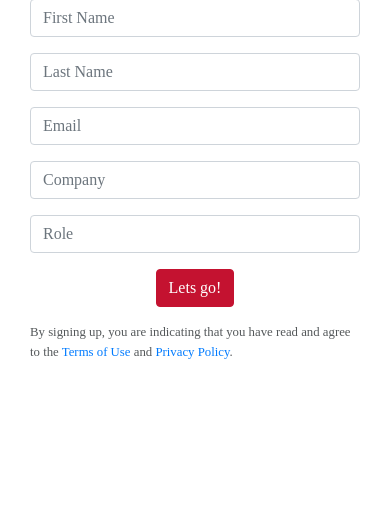
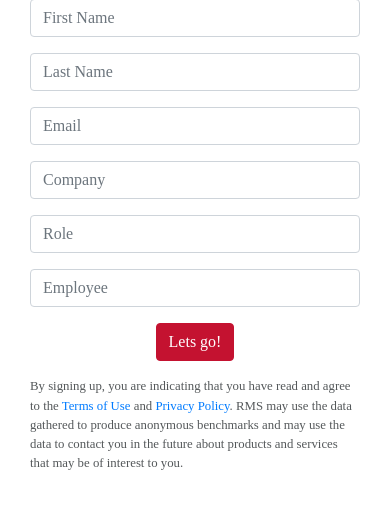
Before and after one commit to anishpatelwork/RiskCompass, a Django app: page /userdetails in a window 390 px wide. Shown: the part 281-790 px from the top of the page. Run offline with Django 3.2, Linux system fonts and the light colour scheme; some libraries are stand-ins or nearby versions.

Commit message:
Changed the rating view, more compressed. Changed the chart sizes a bit. Changed the tick labels for the maturity chart. Added the links for the terms of use and privacy with added text. Fixed that the rating can't be saved 2x. Added debug = false as it's the production setting that we should have.

```diff
--- a/compass/forms.py
+++ b/compass/forms.py
@@ -4,7 +4,7 @@
 class UserDetailForm(forms.ModelForm):
     class Meta:
         model = UserDetails
-        fields = ('first_name', 'last_name', 'email', 'company', 'role')
+        fields = ('first_name', 'last_name', 'email', 'company', 'role','employee')
 
     def __init__(self, *args, **kwargs):
         super(UserDetailForm, self).__init__(*args, **kwargs)
@@ -30,6 +30,10 @@
             'class': 'form-control my-input',
             'name': 'Role',
             'placeholder': 'Role'}
+        self.fields['employee'].widget.attrs = {
+            'class': 'form-control my-input',
+            'name': 'Employee',
+            'placeholder': 'Employee'}
 
 
 class AnswerChoiceForm(forms.ModelForm):
--- a/compass/models.py
+++ b/compass/models.py
@@ -44,6 +44,7 @@
     email = models.EmailField(unique=True)
     company = models.CharField(max_length=100)
     role = models.CharField(max_length=100)
+    employee = models.CharField(max_length=100)
 
     def __str__(self):
         return ("%s %s" %(self.last_name, self.email))
--- a/compass/static/site.css
+++ b/compass/static/site.css
@@ -74,10 +74,11 @@
     width:50% !important;
     display:inline-block;
 }
+
 .slider {
   -webkit-appearance: none;
   appearance: none;
-  width: 100%;
+  width: 60%;
   height: 25px;
   background: #D3D3D3;
   outline: none;
@@ -124,11 +125,6 @@
   margin: 0 0 20px 0;
 }
 
-.headers-slider {
-    padding-top:30px;
-    padding-bottom: 10px;
-}
-
 
 textarea{
   border-color: #cfcfcf;
@@ -166,6 +162,7 @@
      margin-right: 7px;
      outline: none;
 }
+
 .form-radio:checked::before
 {
      position: absolute;
@@ -175,14 +172,17 @@
      content: '\02143';
      transform: rotate(40deg);
 }
+
 .form-radio:hover
 {
      background-color: #f7f7f7;
 }
+
 .form-radio:checked
 {
      background-color: #f1f1f1;
 }
+
 label
 {
      font: 15px/1.7 'Open Sans', sans-serif;
@@ -192,6 +192,24 @@
      cursor: pointer;
 }
 
+@media (max-width: 800px) {
+    .row {
+        display: block;
+    }
+    p {
+        margin-bottom: 2px;
+    }
+    section {
+        width:100%;
+    }
+}
+
+@media (max-width: 1024px) {
+
+    section {
+        width:83%;
+    }
+}
 
 .material-icons.md-18 { font-size: 18px; }
 .material-icons.md-24 { font-size: 24px; }
--- a/compass/templates/question.html
+++ b/compass/templates/question.html
@@ -50,7 +50,6 @@
                     <a href="{{question_back}}">
                         <input type="button" class="btn btn-primary send-button tx-tfm" id="backButton" style="float:left;" value="Previous" />
                     </a>
-
             {% endif %}
 
             <button type="submit" class="btn btn-primary send-button tx-tfm" style="float:right;">Next</button>
--- a/compass/templates/userdetails.html
+++ b/compass/templates/userdetails.html
@@ -31,7 +31,7 @@
                    <button type="submit" class=" btn btn-primary send-button tx-tfm">Lets go!</button>
                 </div>
 
-                <p class="small mt-3">By signing up, you are indicating that you have read and agree to the <a href="#" class="ps-hero__content__link">Terms of Use</a> and <a href="#">Privacy Policy</a>.
+                <p class="small mt-3">By signing up, you are indicating that you have read and agree to the <a href="https://www.rms.com/legal#Terms-of-Use" class="ps-hero__content__link">Terms of Use</a> and <a href="https://www.rms.com/legal#Privacy-Policy">Privacy Policy</a>. RMS may use the data gathered to produce anonymous benchmarks and may use the data to contact you in the future about products and services that may be of interest to you.
                 </p>
              </form>
           </div>
--- a/compass/views.py
+++ b/compass/views.py
@@ -2,6 +2,7 @@
 from compass.models import Results, Answer, Question_choice, Question, Business_Priority, Category
 from compass.forms import UserDetailForm, AnswerChoiceForm
 import pandas as pd
+import json
 
 all_Questions = Question.objects.all()
 
@@ -28,7 +29,7 @@
             userdetails.role = form.cleaned_data['role']
             userdetails.save()
             new_rmb(request, userdetails)
-            return redirect(f'/question/1')
+            return redirect(f'/rating')
         else:
             return render(request, 'userdetails.html', {'form': form, 'errors': form.errors})
 
@@ -64,7 +65,7 @@
             answer_choice.save()
             request.session['last_question'] = question_id
             if (next_question_id > last_question_id):
-                return redirect(f'/rating')
+                return redirect(f'/results')
             else:
                 return redirect(f'/question/{next_question_id}')
 
@@ -84,23 +85,23 @@
     rmb_id = request.session['rmb_id']
     rmb = Results.objects.get(id=rmb_id)
     choices = Question_choice.objects.filter(question_choice=rmb)
-    # scores = {}
     answer_array = []
     for c in choices:
         question = Question.objects.get(id = c.question_id)
-        # print(question.category)
         answer = Answer.objects.get(description = c.answer)
         answer_array.append({question.category.categoryName: answer.score})
     df = pd.DataFrame(answer_array)
     labels = list(df)
     data = list(df.mean())
+    tick_label = json.dumps(labels)
+    priorities = Business_Priority.objects.filter(results = rmb)
 
-    priorities = Business_Priority.objects.filter(results = rmb)
     materialityData = []
     for priority in priorities:
         materiality = float(priority.score)
         materialityData.append(materiality)
-    return render(request, 'results.html', {'maturity': data, 'materiality':materialityData, 'labels': labels})
+
+    return render(request, 'results.html', {'maturity': data, 'materiality':materialityData, 'labels': labels, 'tick_label': tick_label})
 
 
 def rating(request):
@@ -109,15 +110,17 @@
     rmb_ = Results.objects.get(id=rmb_id)
     categories = list(Category.objects.values_list('categoryName', flat=True))
     if request.method == "POST":
-        # loop over all the categories and pull out the results and create business prioirty objects
-        if Business_Priority.objects.filter(results=rmb_).exists():
-            print("Priorities already exist")
-
+        # loop over all the categories and pull out the results and create business priority objects
         for category in categories:
             score = request.POST.get(category)
             actualCategory = Category.objects.get(categoryName = category)
-            business_priority = Business_Priority(category = actualCategory, score = score, results = rmb_)
-            business_priority.save()
-        return redirect(f'/results')
+            if Business_Priority.objects.filter(results=rmb_, category= actualCategory).exists():
+                edit_business = Business_Priority.objects.get(results=rmb_, category= actualCategory)
+                edit_business.score = score
+                edit_business.save()
+            else:
+                business_priority = Business_Priority(category = actualCategory, score = score, results = rmb_)
+                business_priority.save()
+        return redirect(f'/question/1')
 
     return render(request, 'businessPriority.html', {'categories': categories, 'last_question': last_question})
--- a/riskcompass/settings.py
+++ b/riskcompass/settings.py
@@ -24,7 +24,7 @@
 SECRET_KEY = 'i6j^_c$mwh7*(7p9ldfm-78ssmtb3xsc^8+njr@)+0h=ox-9kp'
 
 # SECURITY WARNING: don't run with debug turned on in production!
-DEBUG = True
+DEBUG = False
 
 ALLOWED_HOSTS = []
 
```
Also changed, not shown: compass/templates/businessPriority.html (+11 -16 lines), compass/templates/results.html (+22 -6 lines), test_data/setup_test_env.txt (+4 -4 lines).
